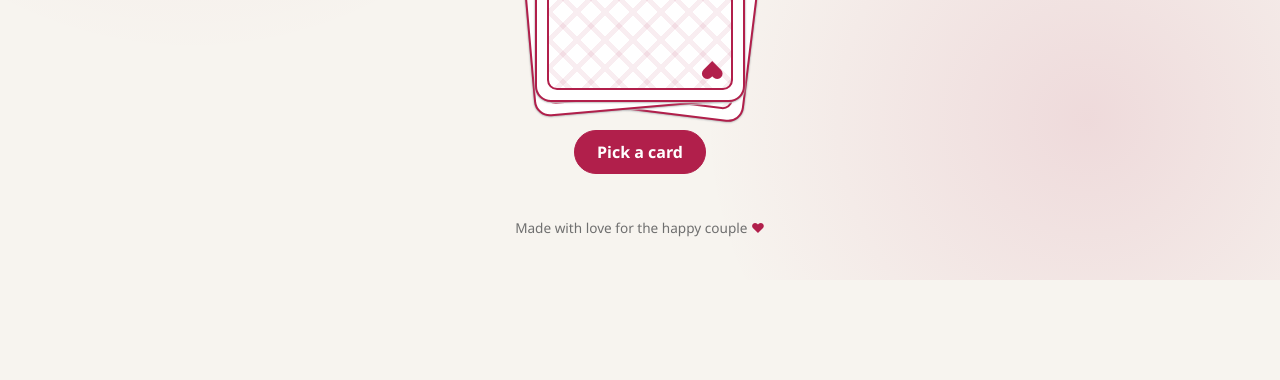
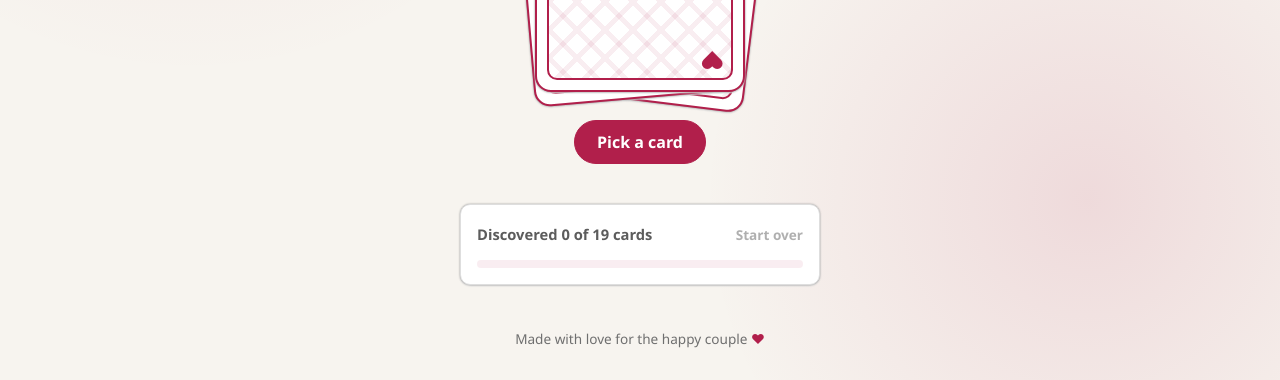
Before and after one commit to OmerHanan1/nogapepe, a plain HTML site: page index.html in a window 1280 px wide. Shown: the part 520-900 px from the top of the page. Before the commit the page ends 800 px from the top, so only its background shows below. Drawn offline with Linux system fonts and the light colour scheme.

Commit message:
Track discovered wedding cards
Co-authored-by: Copilot <223556219+Copilot@users.noreply.github.com>

Copilot-Session: 653f1f2d-9517-4a27-a49f-ad1b69b5bc15

```diff
--- a/index.html
+++ b/index.html
@@ -40,6 +40,23 @@
         <span class="pick-label">Pick a card</span>
       </button>
 
+      <section class="discovery" aria-label="Card discovery progress">
+        <div class="discovery-summary">
+          <p id="discovery-count" aria-live="polite">Discovered 0 of 19 cards</p>
+          <button id="reset-discovery" type="button" disabled>Start over</button>
+        </div>
+        <div
+          class="progress-track"
+          role="progressbar"
+          aria-label="Cards discovered"
+          aria-valuemin="0"
+          aria-valuemax="19"
+          aria-valuenow="0"
+        >
+          <span id="progress-fill"></span>
+        </div>
+      </section>
+
       <p class="footer-note">Made with love for the happy couple <span aria-hidden="true">♥</span></p>
     </main>
 
--- a/script.js
+++ b/script.js
@@ -3,8 +3,35 @@ const pickButton = document.querySelector("#pick-card");
 const dialog = document.querySelector("#card-dialog");
 const closeButton = document.querySelector("#close-card");
 const cardImage = document.querySelector("#card-image");
+const discoveryCount = document.querySelector("#discovery-count");
+const progressTrack = document.querySelector(".progress-track");
+const progressFill = document.querySelector("#progress-fill");
+const resetButton = document.querySelector("#reset-discovery");
 
+const storedCards = localStorage.getItem("nogapepe-discovered-cards");
+const discoveredCards = new Set(
+  (storedCards ? storedCards.split(",") : [])
+    .map(Number)
+    .filter((cardNumber) => Number.isInteger(cardNumber) && cardNumber >= 1 && cardNumber <= CARD_COUNT),
+);
 let previousCard = 0;
+
+function updateDiscoveryProgress() {
+  const discoveredCount = discoveredCards.size;
+  const percentage = (discoveredCount / CARD_COUNT) * 100;
+  const cardLabel = discoveredCount === 1 ? "card" : "cards";
+
+  discoveryCount.textContent = `Discovered ${discoveredCount} of ${CARD_COUNT} ${cardLabel}`;
+  progressTrack.setAttribute("aria-valuenow", String(discoveredCount));
+  progressFill.style.width = `${percentage}%`;
+  resetButton.disabled = discoveredCount === 0;
+}
+
+function rememberCard(cardNumber) {
+  discoveredCards.add(cardNumber);
+  localStorage.setItem("nogapepe-discovered-cards", [...discoveredCards].join(","));
+  updateDiscoveryProgress();
+}
 
 function pickRandomCard() {
   let cardNumber;
@@ -14,6 +41,7 @@ function pickRandomCard() {
   } while (CARD_COUNT > 1 && cardNumber === previousCard);
 
   previousCard = cardNumber;
+  rememberCard(cardNumber);
   cardImage.src = `assets/cards/card-${String(cardNumber).padStart(2, "0")}.jpg`;
   cardImage.alt = `Random wedding card ${cardNumber} of ${CARD_COUNT}`;
   dialog.showModal();
@@ -23,11 +51,20 @@ function closeCard() {
   dialog.close();
 }
 
+function resetDiscovery() {
+  discoveredCards.clear();
+  localStorage.removeItem("nogapepe-discovered-cards");
+  updateDiscoveryProgress();
+}
+
 pickButton.addEventListener("click", pickRandomCard);
 closeButton.addEventListener("click", closeCard);
+resetButton.addEventListener("click", resetDiscovery);
 
 dialog.addEventListener("click", (event) => {
   if (event.target === dialog) {
     closeCard();
   }
 });
+
+updateDiscoveryProgress();
--- a/styles.css
+++ b/styles.css
@@ -235,6 +235,74 @@ h1 span,
   transform: scale(1.03);
 }
 
+.discovery {
+  width: min(100%, 360px);
+  padding: 16px;
+  border: 1px solid var(--cp-border);
+  border-radius: 0.625rem;
+  background: var(--cp-surface);
+  box-shadow: 0 0 2px var(--cp-border-strong), 0 1px 2px var(--cp-border);
+}
+
+.discovery-summary {
+  display: flex;
+  align-items: center;
+  justify-content: space-between;
+  gap: 16px;
+}
+
+.discovery-summary p {
+  margin: 0;
+  color: var(--cp-text-muted);
+  font-size: 0.92rem;
+  font-weight: 600;
+}
+
+.discovery-summary button {
+  padding: 4px 0;
+  border: 0;
+  background: transparent;
+  color: var(--cp-accent);
+  cursor: pointer;
+  font-size: 0.85rem;
+  font-weight: 700;
+}
+
+.discovery-summary button:hover:not(:disabled),
+.discovery-summary button:focus-visible {
+  color: var(--cp-accent-hover);
+  text-decoration: underline;
+}
+
+.discovery-summary button:focus-visible {
+  border-radius: 0.625rem;
+  outline: 2px solid var(--cp-accent);
+  outline-offset: 3px;
+}
+
+.discovery-summary button:disabled {
+  color: var(--cp-text-soft);
+  cursor: default;
+  opacity: 0.55;
+}
+
+.progress-track {
+  height: 8px;
+  margin-top: 12px;
+  overflow: hidden;
+  border-radius: 999px;
+  background: var(--cp-accent-soft);
+}
+
+.progress-track span {
+  display: block;
+  width: 0;
+  height: 100%;
+  border-radius: inherit;
+  background: var(--cp-accent);
+  transition: width 240ms ease;
+}
+
 .footer-note {
   margin: 4px 0 0;
   color: var(--cp-text-soft);
```
